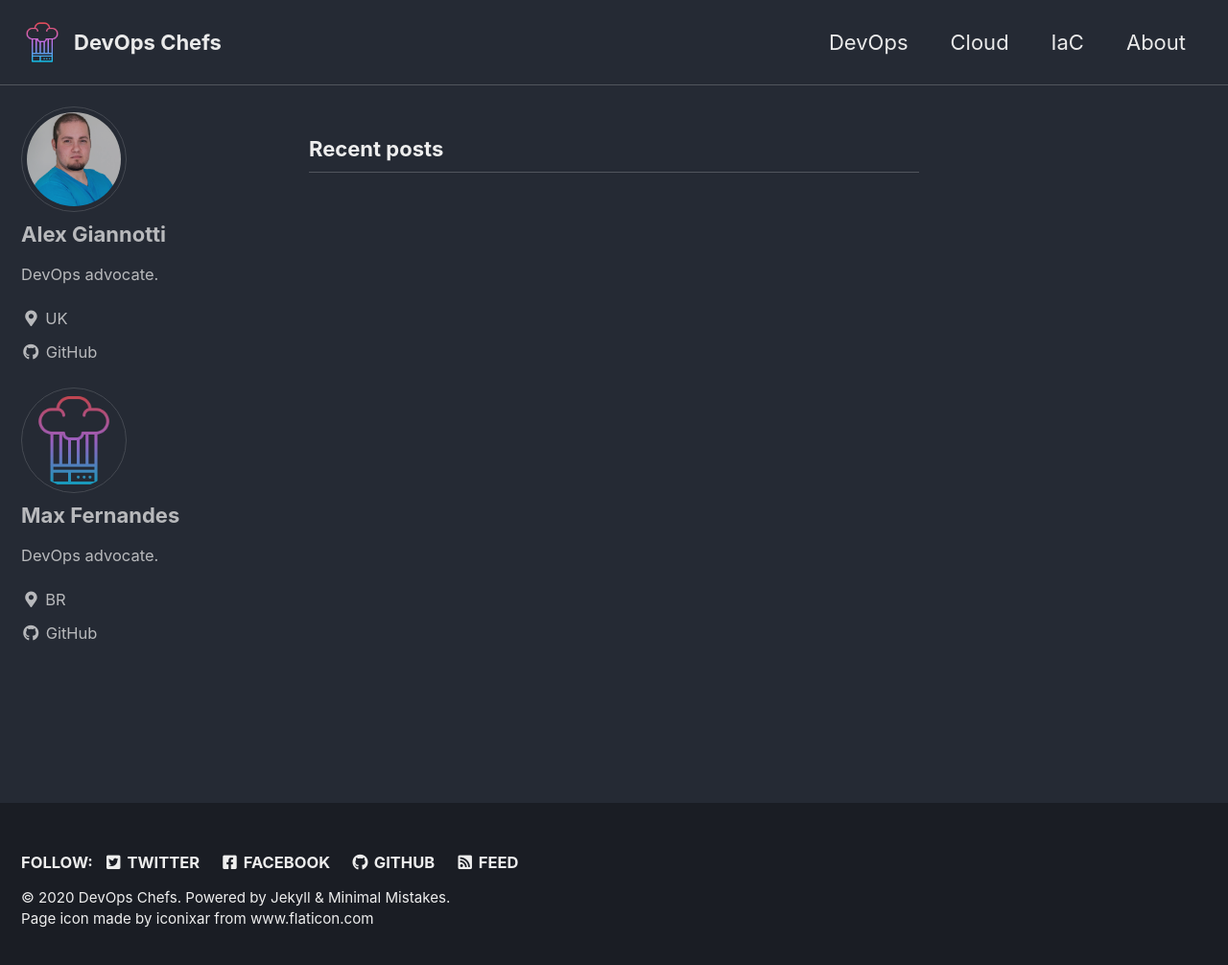
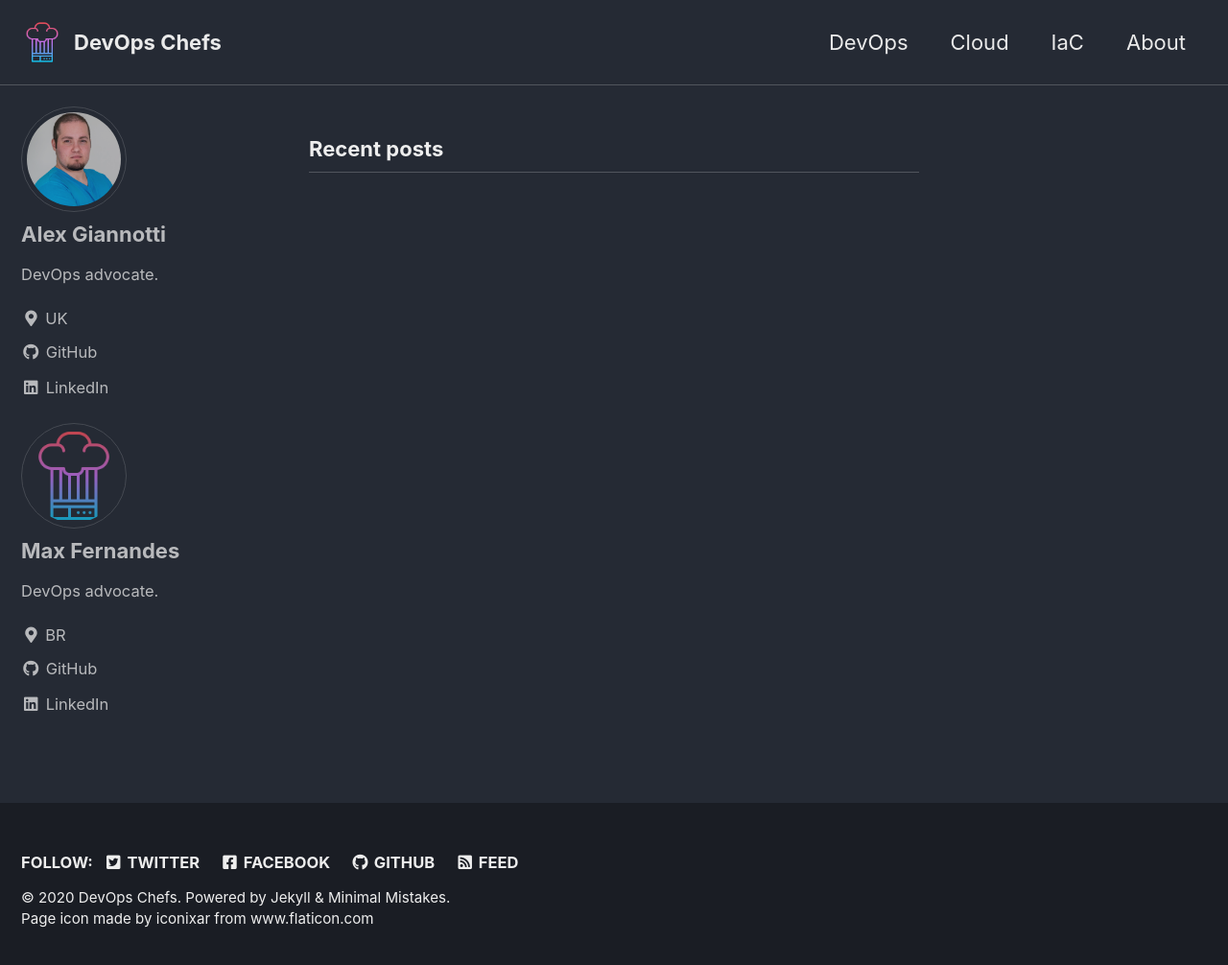
Before and after one commit to devopschefs/blog, a Jekyll site: the page built from index.html, in a window 1280 px wide and 1014 px high. Shown: the top 1006 px of the window at 96% size. Built offline with Jekyll 4.4.1, drawn with Linux system fonts in a browser that asks for light colours; cached includes are drawn as plain includes; the list of posts is cut into pages by our own code.

Commit message:
feat: add authors linkedin

```diff
--- a/_config.yml
+++ b/_config.yml
@@ -114,6 +114,9 @@
     - label: "GitHub"
       icon: "fab fa-fw fa-github"
       url: "https://github.com/alexgwasp2"
+    - label: "LinkedIn"
+      icon: "fab fa-fw fa-linkedin"
+      url: "https://www.linkedin.com/in/alexgiannotti/"
     #- label: "Instagram"
     #  icon: "fab fa-fw fa-instagram"
     #  url: "https://instagram.com/"
@@ -141,6 +144,9 @@
     - label: "GitHub"
       icon: "fab fa-fw fa-github"
       url: "https://github.com/mistermaf"
+    - label: "LinkedIn"
+      icon: "fab fa-fw fa-linkedin"
+      url: "https://www.linkedin.com/in/maxalvesfernandes/"
     #- label: "Instagram"
     #  icon: "fab fa-fw fa-instagram"
     #  url: "https://instagram.com/"
```
